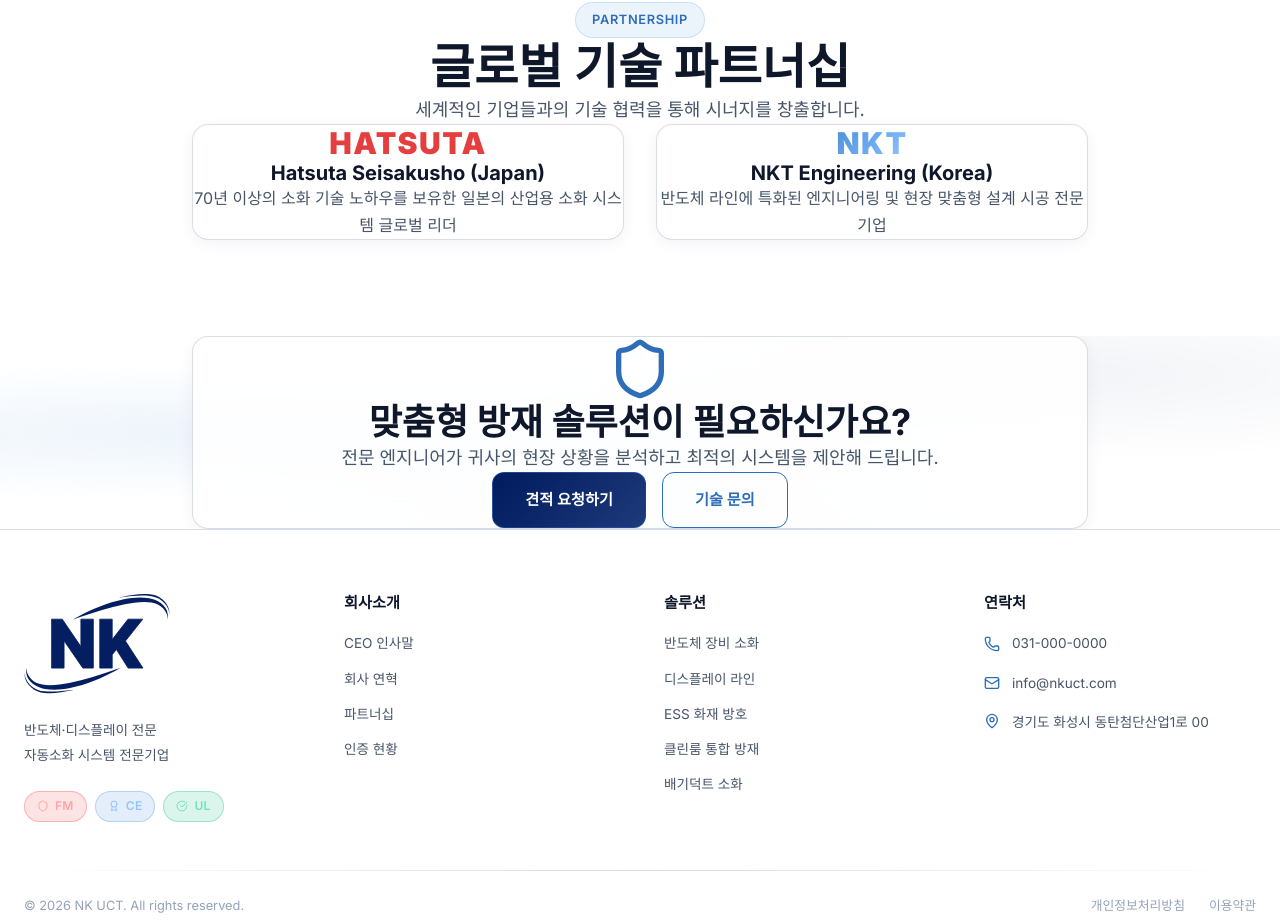
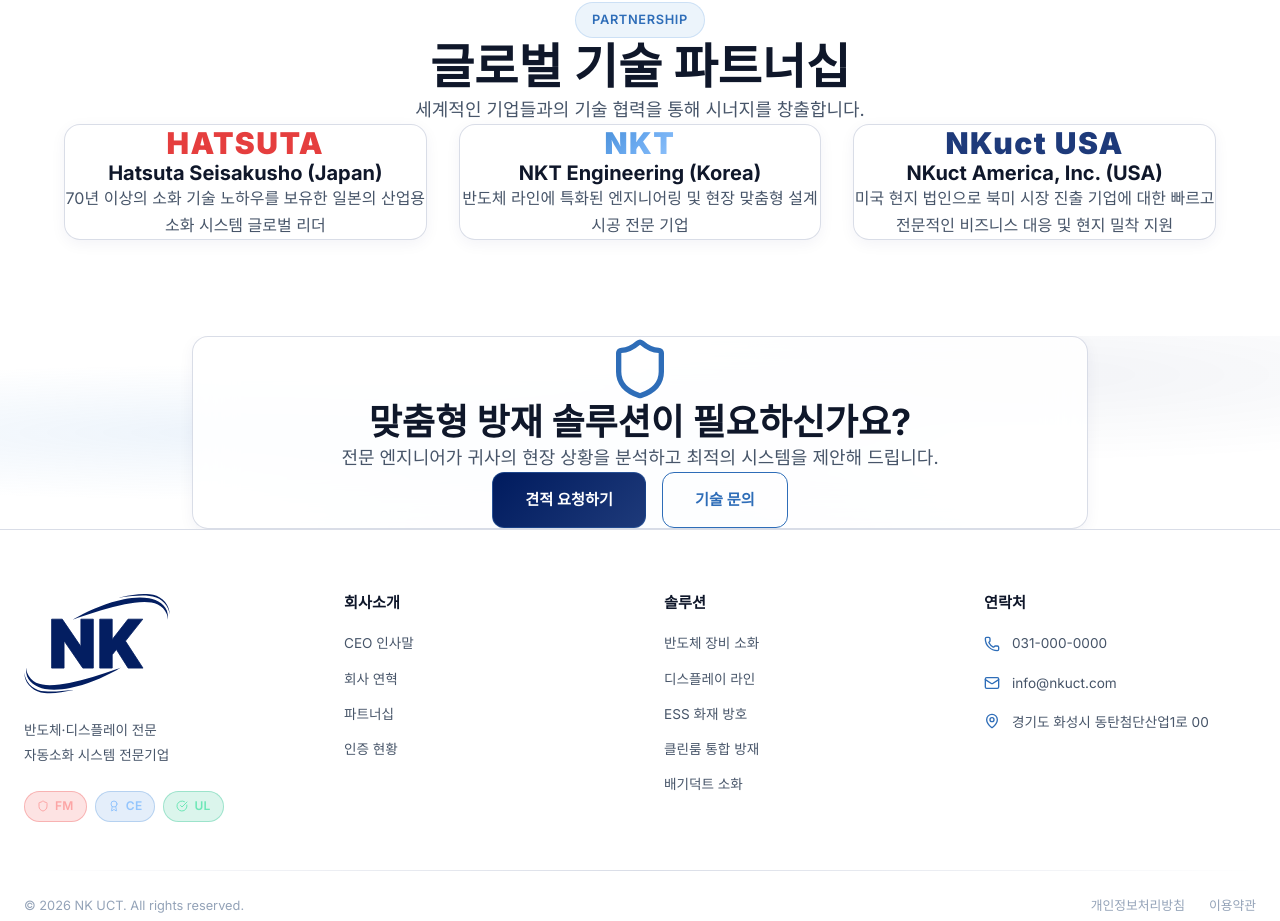
Before and after one commit to Junnn123124/nk-hp, a Next.js app in the folder nkuct-website/: page / in a window 1280 px wide. Shown: the part 3099-4020 px from the top of the page. Built offline with nearby package versions, Linux system fonts and the light colour scheme.

Commit message:
파트너십 내용 nkuct america 추가

```diff
--- a/nkuct-website/src/app/page.tsx
+++ b/nkuct-website/src/app/page.tsx
@@ -218,7 +218,7 @@
             <SectionHeader badge="PARTNERSHIP" title="글로벌 기술 파트너십" subtitle="세계적인 기업들과의 기술 협력을 통해 시너지를 창출합니다." />
           </AnimateOnScroll>
 
-          <div className="grid grid-cols-1 md:grid-cols-2 gap-8 max-w-4xl mx-auto">
+          <div className="grid grid-cols-1 md:grid-cols-3 gap-8 max-w-6xl mx-auto">
             <AnimateOnScroll delay={100}>
               <div className="glass-card p-10 text-center h-full flex flex-col items-center justify-center">
                 <div className="text-3xl font-black mb-4 tracking-wider" style={{ color: '#E53E3E' }}>HATSUTA</div>
@@ -231,6 +231,13 @@
                 <div className="text-3xl font-black mb-4 tracking-wider text-gradient">NKT</div>
                 <h4 className="text-xl font-bold mb-4">NKT Engineering (Korea)</h4>
                 <p style={{ color: 'var(--nk-text-muted)' }}>반도체 라인에 특화된 엔지니어링 및 현장 맞춤형 설계 시공 전문 기업</p>
+              </div>
+            </AnimateOnScroll>
+            <AnimateOnScroll delay={300}>
+              <div className="glass-card p-10 text-center h-full flex flex-col items-center justify-center">
+                <div className="text-3xl font-black mb-4 tracking-wider" style={{ color: 'var(--nk-primary-light)' }}>NKuct USA</div>
+                <h4 className="text-xl font-bold mb-4">NKuct America, Inc. (USA)</h4>
+                <p style={{ color: 'var(--nk-text-muted)' }}>미국 현지 법인으로 북미 시장 진출 기업에 대한 빠르고 전문적인 비즈니스 대응 및 현지 밀착 지원</p>
               </div>
             </AnimateOnScroll>
           </div>
```
